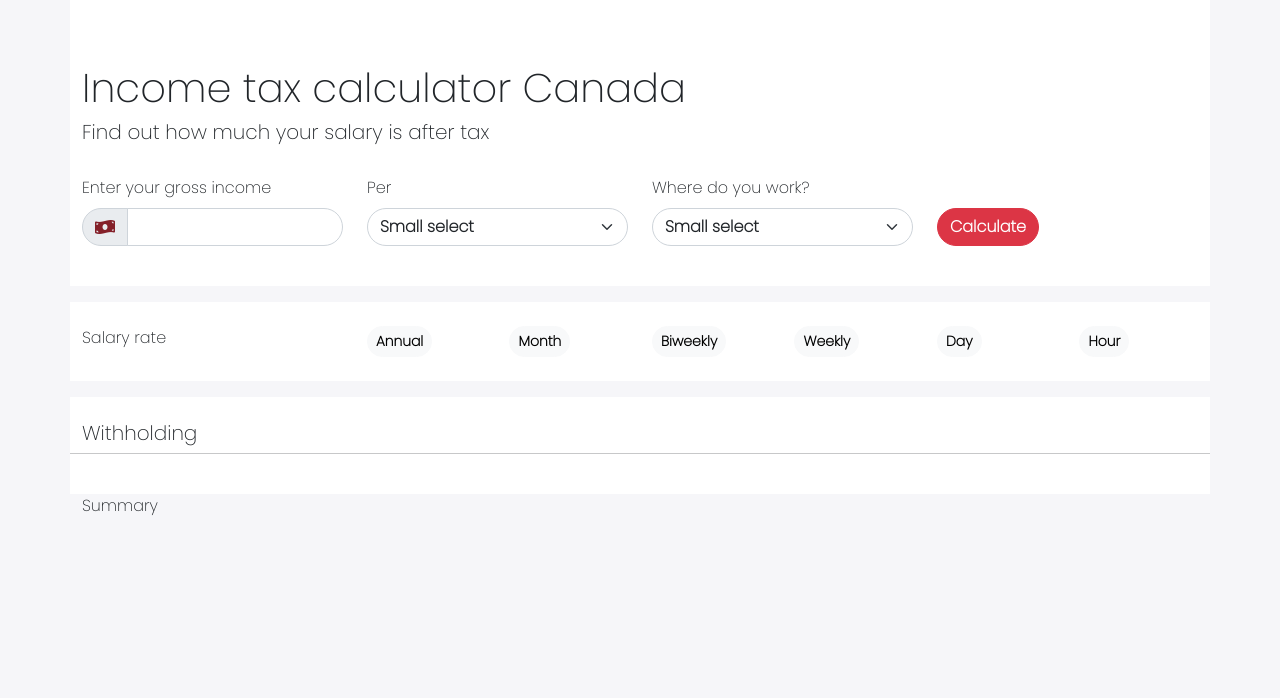
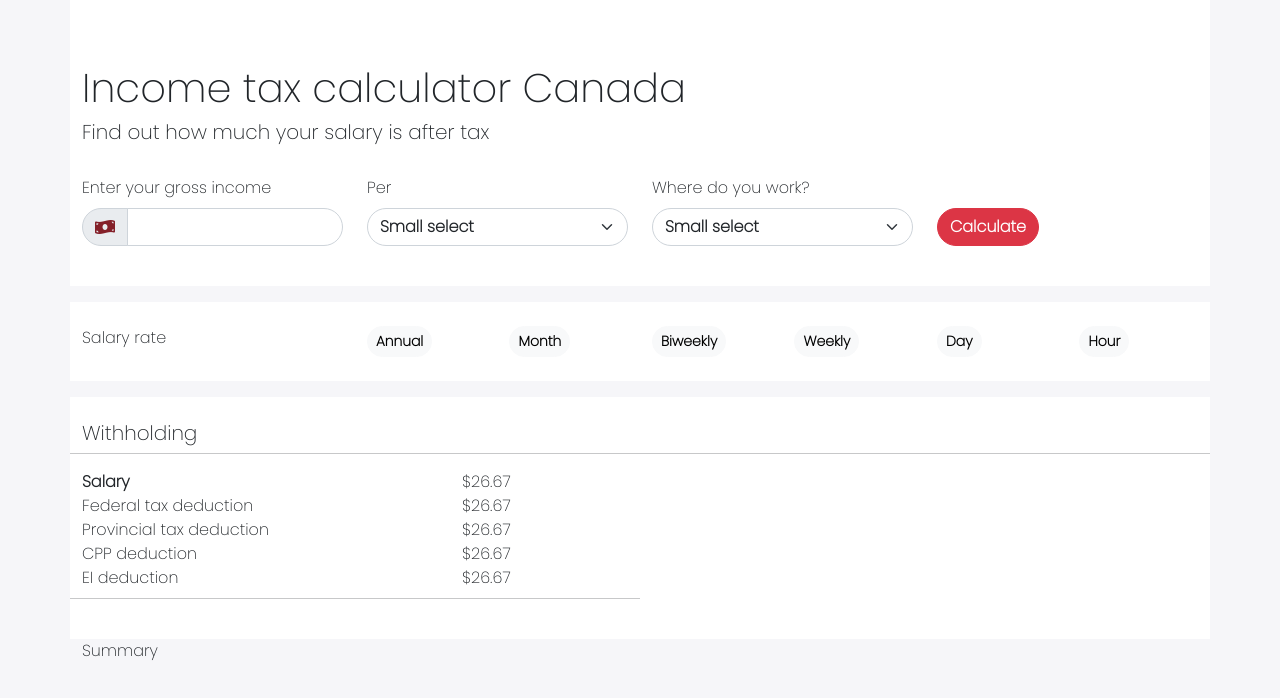
Before and after one commit to Dulatto/react_tax_calculator, a React (Create React App) app: page / in a window 1280 px wide. Shown: the top 698 px of the page. Built offline with nearby package versions, Linux system fonts and the light colour scheme.

Commit message:
salary ui

```diff
--- a/src/Views/Results.js
+++ b/src/Views/Results.js
@@ -5,8 +5,23 @@ const Results = () => {
         <div className="row bg-white mt-3 py-4">
             <h5>Withholding</h5>
             <hr />
-            <div className="col-md-7"></div>
-            <div className="col-md-5"></div>
+            <div className="col-md-6">
+                <div className="row">
+                    <div className="col-md-8 fw-bold">Salary</div>
+                    <div className="col-md-4">$26.67</div>
+                    <div className="col-md-8">Federal tax deduction</div>
+                    <div className="col-md-4">$26.67</div>
+                    <div className="col-md-8">Provincial tax deduction</div>
+                    <div className="col-md-4">$26.67</div>
+                    <div className="col-md-8">CPP deduction</div>
+                    <div className="col-md-4">$26.67</div>
+                    <div className="col-md-8">EI deduction</div>
+                    <div className="col-md-4 mb-2">$26.67</div>
+                    <hr />
+
+                </div>
+            </div>
+            <div className="col-md-6"></div>
         </div>
     );
 };
```
